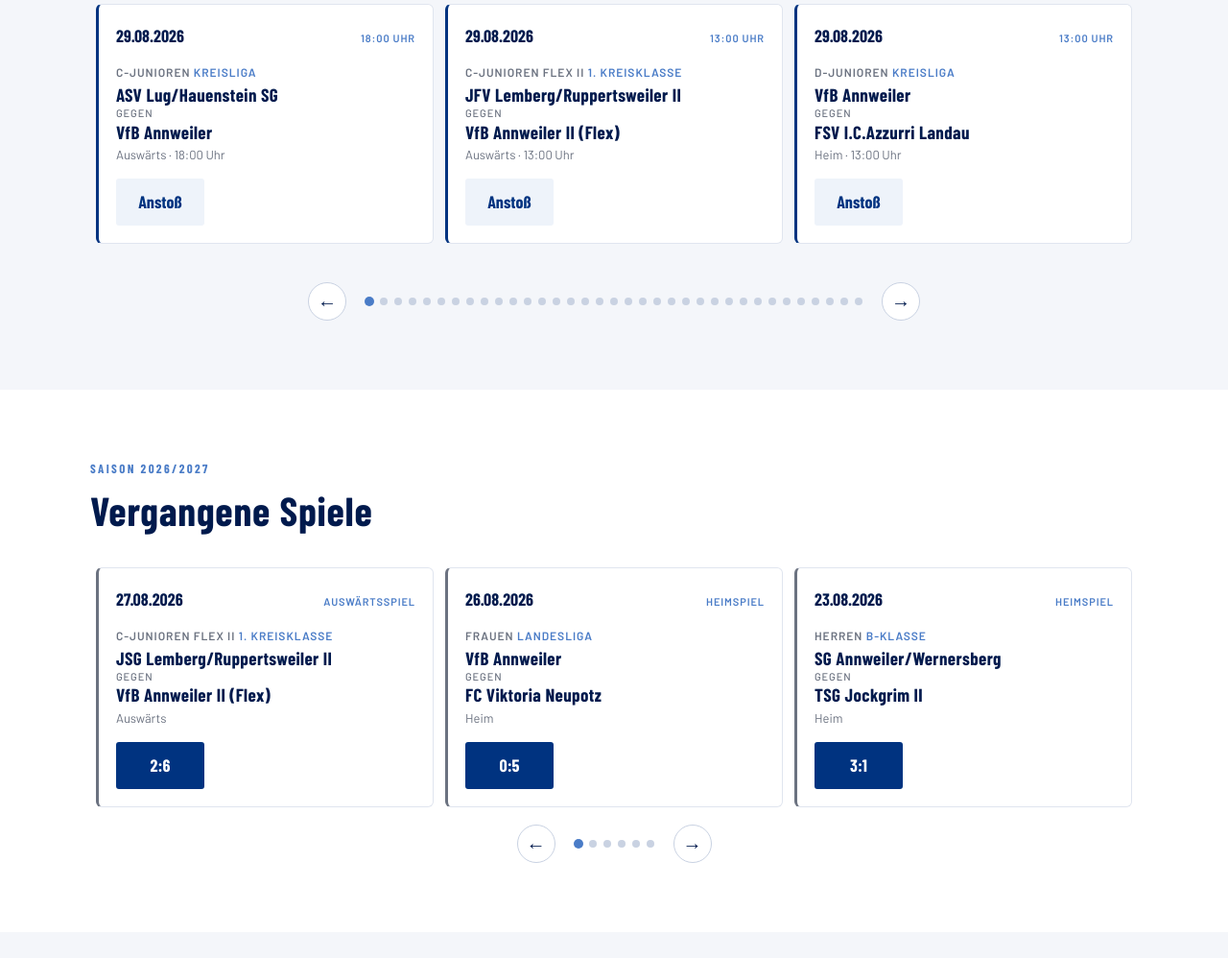
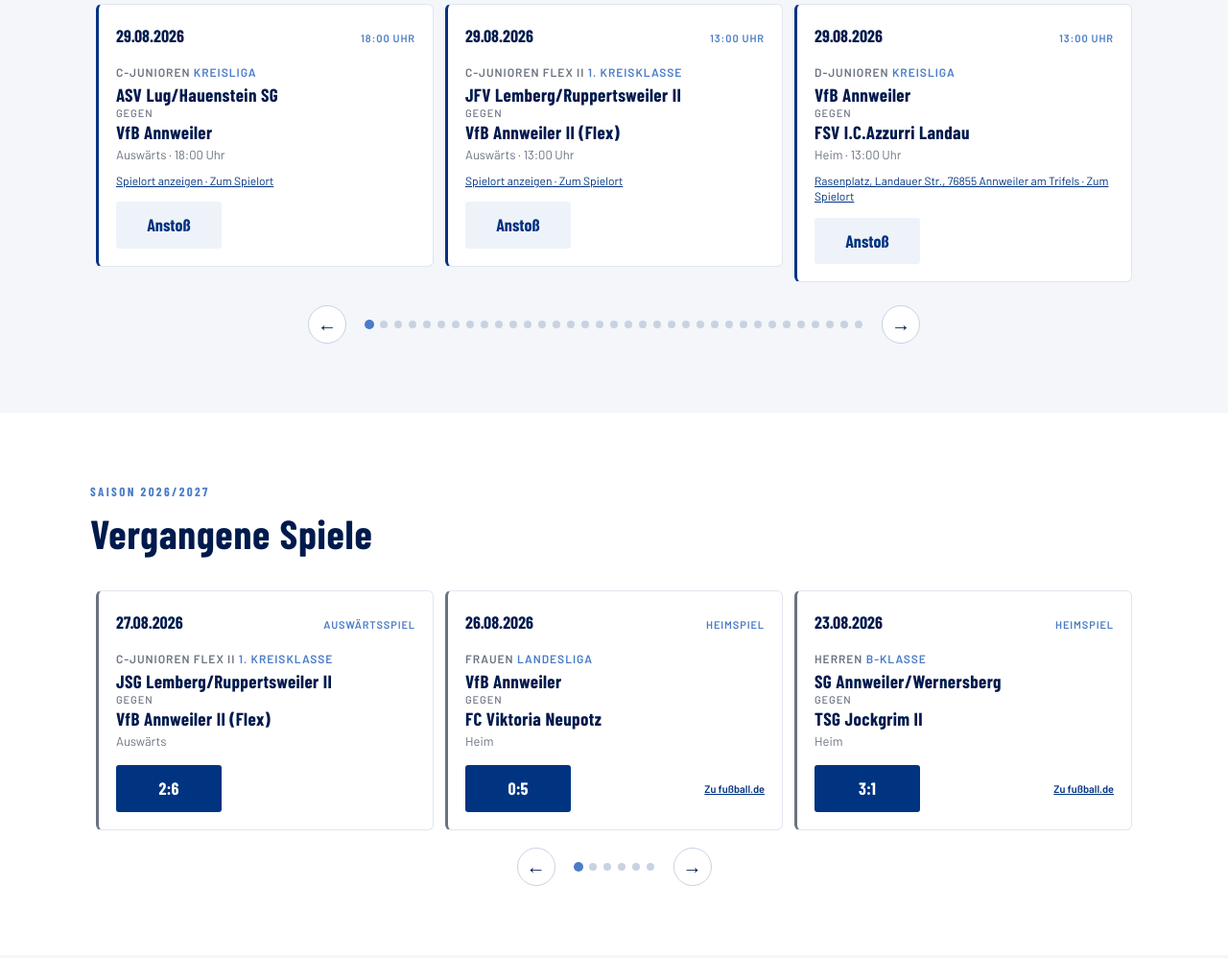
Before and after one commit to LateNightDinner/vfb-annweiler-website, a plain HTML site: page aktuelles.html in a window 1280 px wide. Shown: the part 1289-2287 px from the top of the page at 96% size. Drawn offline with nearby package versions, Linux system fonts and the light colour scheme; a web font is replaced by a local one.

Commit message:
feat: Ort über Google-Maps aufrufbar und Link zu Spiel Details

```diff
--- a/news.js
+++ b/news.js
@@ -71,6 +71,8 @@ const renderSpielPanel = (spiel, istVergangen, mitAnker = false) => {
   const heimteam = spiel.ort === 'Heim' ? spiel.verein : spiel.gegner;
   const gastteam = spiel.ort === 'Heim' ? spiel.gegner : spiel.verein;
   const anker = `spiel-${spiel.datum}-${spiel.mannschaft.toLowerCase().replaceAll(' ', '-')}`;
+  const spielort = spiel.spielort || (spiel.ort === 'Heim' ? 'Rasenplatz, Landauer Str., 76855 Annweiler am Trifels' : '');
+  const mapsLink = spiel.mapsLink || (spielort ? `https://www.google.com/maps/search/?api=1&query=${encodeURIComponent(spielort)}` : '');
 
   return `
     <article${mitAnker ? ` id="${escapeNewsHtml(anker)}"` : ''} class="spiel-card ${istVergangen ? 'spiel-card--past' : ''}">
@@ -79,8 +81,12 @@ const renderSpielPanel = (spiel, istVergangen, mitAnker = false) => {
         <div class="spiel-card-meta">${escapeNewsHtml(spiel.mannschaft)} <span>${escapeNewsHtml(spiel.wettbewerb)}</span></div>
         <h3><span class="spiel-team">${escapeNewsHtml(heimteam)}</span><span class="spiel-vs">gegen</span><span class="spiel-team">${escapeNewsHtml(gastteam)}</span></h3>
         <div class="spiel-card-location">${escapeNewsHtml(spiel.ort)}${istVergangen ? '' : ` &middot; ${escapeNewsHtml(spiel.uhrzeit)} Uhr`}</div>
+        ${!istVergangen && mapsLink ? `<a class="spiel-card-map-link" href="${escapeNewsHtml(mapsLink)}" target="_blank" rel="noopener">${escapeNewsHtml(spielort || 'Spielort anzeigen')} · Zum Spielort</a>` : ''}
       </div>
-      <div class="spiel-card-result ${istVergangen ? 'spiel-card-result--final' : ''}">${escapeNewsHtml(istVergangen ? spiel.ergebnis : 'Anstoß')}</div>
+      <div class="spiel-card-result-area">
+        <div class="spiel-card-result ${istVergangen ? 'spiel-card-result--final' : ''}">${escapeNewsHtml(istVergangen ? spiel.ergebnis : 'Anstoß')}</div>
+        ${istVergangen && spiel.link ? `<a class="spiel-card-link" href="${escapeNewsHtml(spiel.link)}" target="_blank" rel="noopener">Zu fußball.de</a>` : ''}
+      </div>
     </article>
   `;
 };
--- a/spiele_anstehend.js
+++ b/spiele_anstehend.js
@@ -33,7 +33,9 @@ const spieleAnstehend = [
     mannschaft: 'Frauen',
     gegner: 'FV 1946 Hanhofen',
     ort: 'Heim',
-    wettbewerb: 'Landesliga'
+    wettbewerb: 'Landesliga',
+    spielort: 'Rasenplatz, Landauer Str., 76855 Annweiler am Trifels',
+    mapsLink: 'https://www.google.com/maps/search/?api=1&query=Rasenplatz%2C+Landauer+Str.%2C+76855+Annweiler+am+Trifels'
   },
   {
     datum: '2026-09-18',
@@ -315,3 +317,16 @@ const spieleAnstehend = [
     wettbewerb: 'Kreisliga'
   }
 ];
+
+const heimSpielort = 'Rasenplatz, Landauer Str., 76855 Annweiler am Trifels';
+
+spieleAnstehend.forEach((spiel) => {
+  if (!spiel.spielort && spiel.ort === 'Heim') {
+    spiel.spielort = heimSpielort;
+  }
+
+  if (!spiel.mapsLink) {
+    const suchbegriff = spiel.spielort || `${spiel.gegner}, Fußballplatz`;
+    spiel.mapsLink = `https://www.google.com/maps/search/?api=1&query=${encodeURIComponent(suchbegriff)}`;
+  }
+});
--- a/spiele_ergebnisse.js
+++ b/spiele_ergebnisse.js
@@ -6,7 +6,8 @@ const spieleErgebnisse = [
     gegner: 'FC Viktoria Neupotz',
     ort: 'Heim',
     wettbewerb: 'Landesliga',
-    ergebnis: '0:5'
+    ergebnis: '0:5',
+    link: 'https://www.fussball.de/spiel/vfb-annweiler-fc-viktoria-neupotz/-/spiel/031CSD9H0C000000VS5489BUVUR5FS5A#!/'
   },
   {
     datum: '2026-08-23',
@@ -15,7 +16,8 @@ const spieleErgebnisse = [
     gegner: 'TSG Jockgrim II',
     ort: 'Heim',
     wettbewerb: 'B-Klasse',
-    ergebnis: '3:1'
+    ergebnis: '3:1',
+    link: 'https://www.fussball.de/spiel/sg-annweiler-wernersberg-tsg-jockgrim-ii/-/spiel/031C31H900000000VS5489BUVUR5FS5A#!/'
   },
   {
     datum: '2026-08-15',
@@ -24,7 +26,8 @@ const spieleErgebnisse = [
     gegner: 'SG Dammheim/Südwestgirls',
     ort: 'Auswärts',
     wettbewerb: 'Landesliga',
-    ergebnis: '0:1'
+    ergebnis: '0:1',
+    link: 'https://www.fussball.de/spiel/sg-dammheim-suedwestgirls-vfb-annweiler/-/spiel/031CSD9HBO000000VS5489BUVUR5FS5A#!/'
   },
   {
     datum: '2026-08-23',
@@ -33,7 +36,8 @@ const spieleErgebnisse = [
     gegner: 'FC 1922 Fischbach/JSG Wasgau',
     ort: 'Heim',
     wettbewerb: 'Kreisliga',
-    ergebnis: '0:4'
+    ergebnis: '0:4',
+    link: 'https://www.fussball.de/spiel/vfb-annweiler-fc-1922-fischbach-jsg-wasgau-i/-/spiel/031D196CP4000000VS5489BTVUS470OH#!/'
   },
   {
     datum: '2026-08-27',
@@ -42,7 +46,8 @@ const spieleErgebnisse = [
     gegner: 'JSG Lemberg/Ruppertsweiler II',
     ort: 'Auswärts',
     wettbewerb: '1. Kreisklasse',
-    ergebnis: '2:6'
+    ergebnis: '2:6',
+    link: ''
   },
   {
     datum: '2026-08-21',
@@ -51,6 +56,7 @@ const spieleErgebnisse = [
     gegner: 'ASV Lug/Hauenstein SG',
     ort: 'Auswärts',
     wettbewerb: 'Kreisliga',
-    ergebnis: '1:1'
+    ergebnis: '1:1',
+    link: 'https://www.fussball.de/spiel/asv-lug-hauenstein-sg-vfb-annweiler/-/spiel/031CTR8404000000VS5489BUVUR5FS5A#!/'
   }
 ];
--- a/styles.css
+++ b/styles.css
@@ -389,7 +389,12 @@ nav {
 
 .spiele-carousel .spiel-card-main { min-width: 0; }
 .spiele-carousel .spiel-card-main h3 { font-size: 19px; }
-.spiele-carousel .spiel-card-result { align-self: flex-start; min-width: 92px; }
+.spiele-carousel .spiel-card-result-area {
+  display: flex;
+  align-items: center;
+  justify-content: space-between;
+  width: 100%;
+}
 
 .spiele-carousel-controls {
   display: flex;
@@ -754,6 +759,16 @@ nav {
   overflow-wrap: anywhere;
 }
 
+.spiel-card-map-link {
+  display: block;
+  margin-top: 8px;
+  color: var(--blue);
+  font-size: 12px;
+  line-height: 1.35;
+  text-decoration: underline;
+  overflow-wrap: anywhere;
+}
+
 .spiel-card-result {
   min-width: 110px;
   padding: 10px 12px;
@@ -769,6 +784,22 @@ nav {
 .spiel-card-result--final {
   color: var(--white);
   background: var(--blue);
+}
+
+.spiel-card-result strong,
+.spiel-card-link { display: block; }
+
+.spiel-card-result-area { text-align: center; }
+
+.spiel-card-link {
+  margin-top: 0;
+  color: var(--blue);
+  font-family: 'Barlow', sans-serif;
+  font-size: 11px;
+  font-weight: 600;
+  line-height: 1.2;
+  text-decoration: underline;
+  white-space: nowrap;
 }
 
 .spiele-empty {
```
Also changed, not shown: 1 other file.
